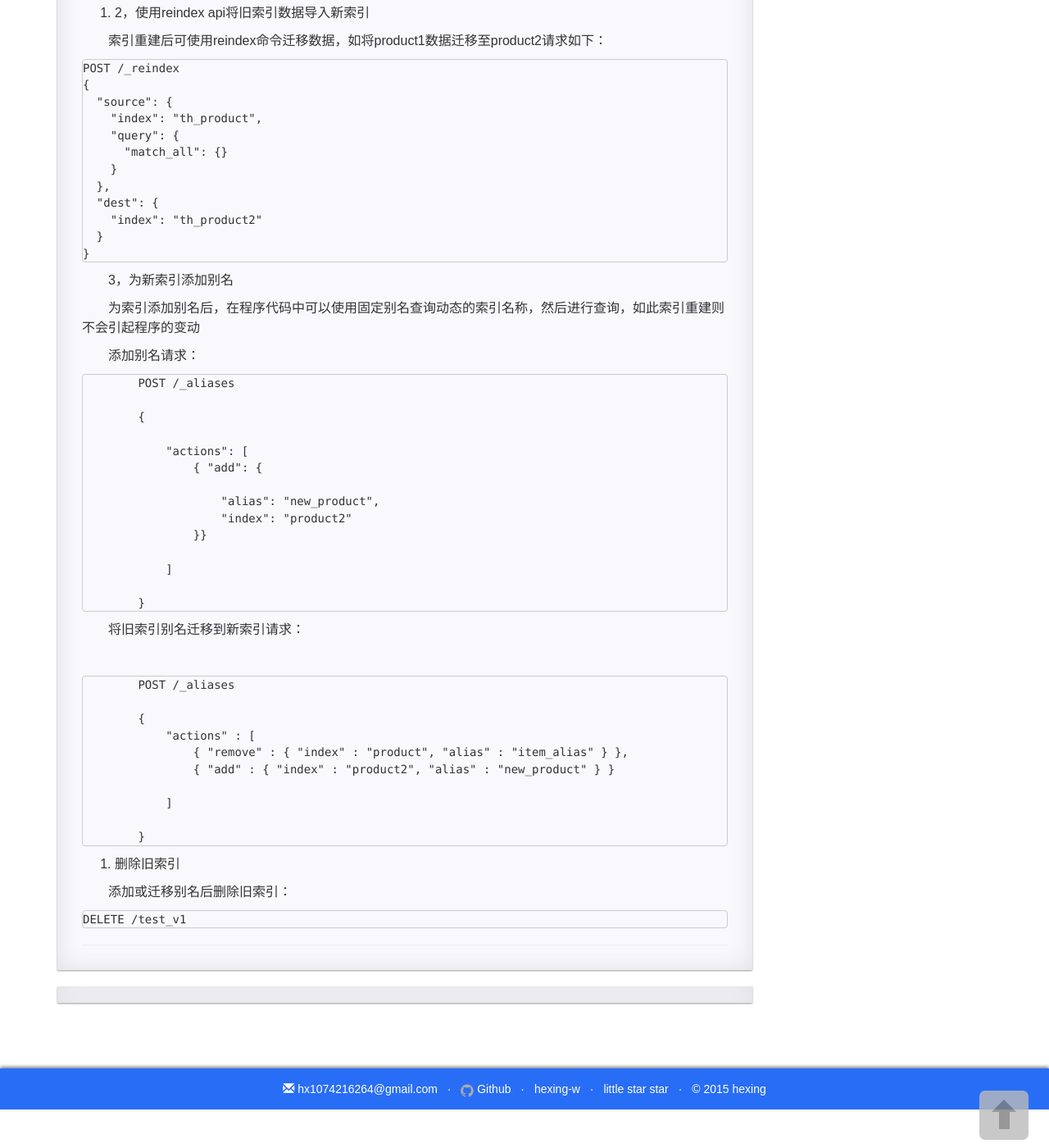
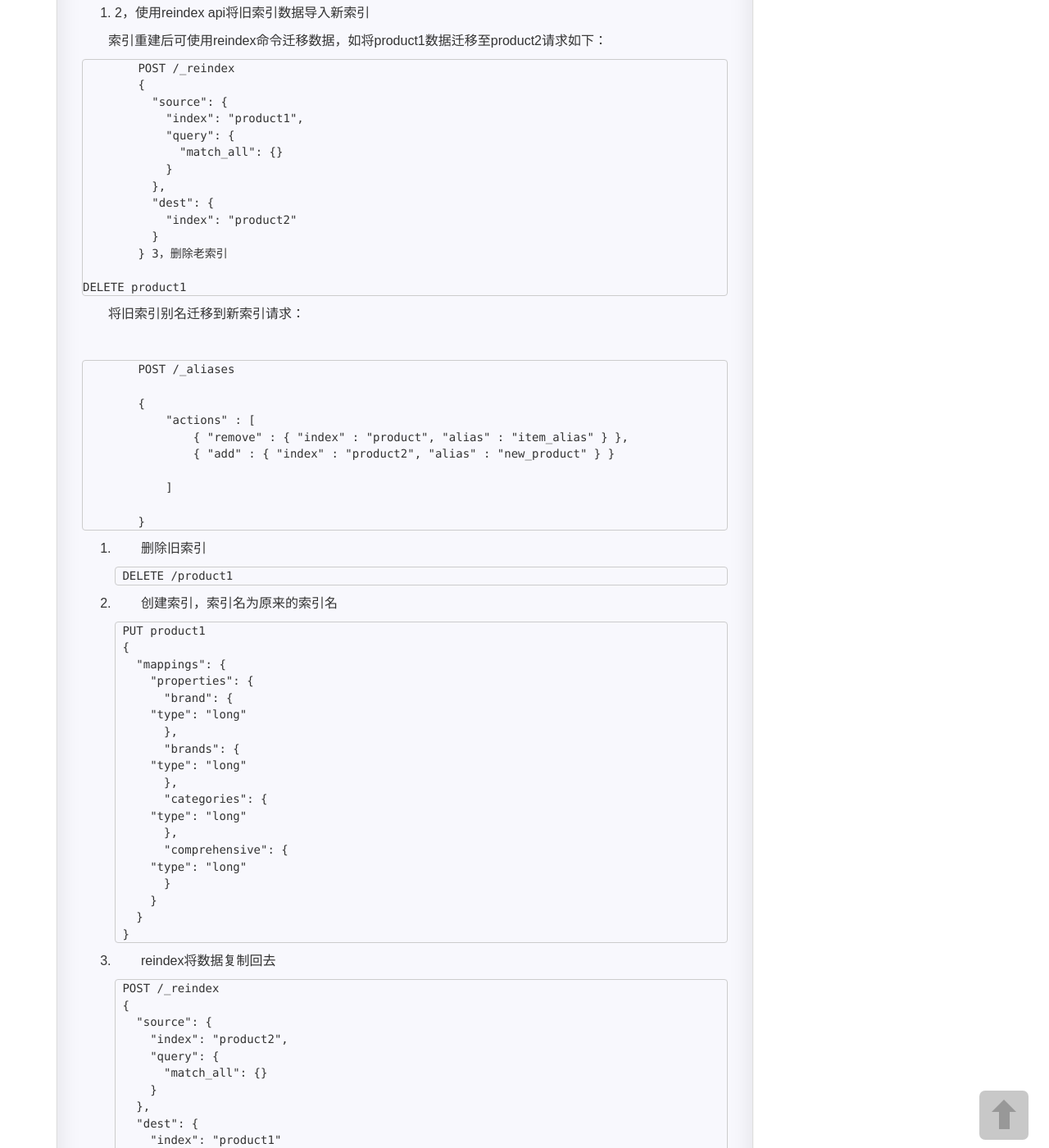
Before and after one commit to hexing-w/hexing-w.github.io, a Jekyll site: the page built from _posts/2020-06-03-Elasticsearch之mapping.md, in a window 1280 px wide and 1400 px high, scrolled down 2932 px. Shown: the whole window at 82% size. Built offline with Jekyll 4.4.1, drawn with Linux system fonts in a browser that asks for light colours; nearby versions of some CDN libraries; comment, search, counter and statistics services are not loaded; a style sheet for code colours, icons or effects is not loaded; some of the changed text lies outside the part shown.

Commit message:
Update 2020-06-03-Elasticsearch之mapping.md

```diff
--- a/_posts/2020-06-03-Elasticsearch之mapping.md
+++ b/_posts/2020-06-03-Elasticsearch之mapping.md
@@ -151,39 +151,21 @@ URL:http://127.0.0.1:9200/product1/_mapping？pretty PUT方式
 
 索引重建后可使用reindex命令迁移数据，如将product1数据迁移至product2请求如下：
 
-	POST /_reindex
-	{
-	  "source": {
-	    "index": "th_product",
-	    "query": {
-	      "match_all": {}
-	    }
-	  },
-	  "dest": {
-	    "index": "th_product2"
-	  }
-	}
+		POST /_reindex
+		{
+		  "source": {
+		    "index": "product1",
+		    "query": {
+		      "match_all": {}
+		    }
+		  },
+		  "dest": {
+		    "index": "product2"
+		  }
+		}
+3，删除老索引
 
-3，为新索引添加别名
-
-为索引添加别名后，在程序代码中可以使用固定别名查询动态的索引名称，然后进行查询，如此索引重建则不会引起程序的变动
-
-添加别名请求：
-
-		POST /_aliases
-
-		{
-
-		    "actions": [
-		        { "add": {
-
-		            "alias": "new_product",
-		            "index": "product2"
-		        }}
-
-		    ]
-
-		}
+	DELETE product1
 
 将旧索引别名迁移到新索引请求：
 
@@ -202,6 +184,45 @@ URL:http://127.0.0.1:9200/product1/_mapping？pretty PUT方式
 
 4. 删除旧索引
 
-添加或迁移别名后删除旧索引：
+		DELETE /product1
 
-	DELETE /test_v1
+5. 创建索引，索引名为原来的索引名
+
+		PUT product1
+		{
+		  "mappings": {
+		    "properties": {
+		      "brand": {
+			"type": "long"
+		      },
+		      "brands": {
+			"type": "long"
+		      },
+		      "categories": {
+			"type": "long"
+		      },
+		      "comprehensive": {
+			"type": "long"
+		      }
+		    }
+		  }
+		}
+
+6. reindex将数据复制回去
+
+		POST /_reindex
+		{
+		  "source": {
+		    "index": "product2",
+		    "query": {
+		      "match_all": {}
+		    }
+		  },
+		  "dest": {
+		    "index": "product1"
+		  }
+		}
+
+7. 删除那个创建的临时索引
+
+		DELETE product2
```
